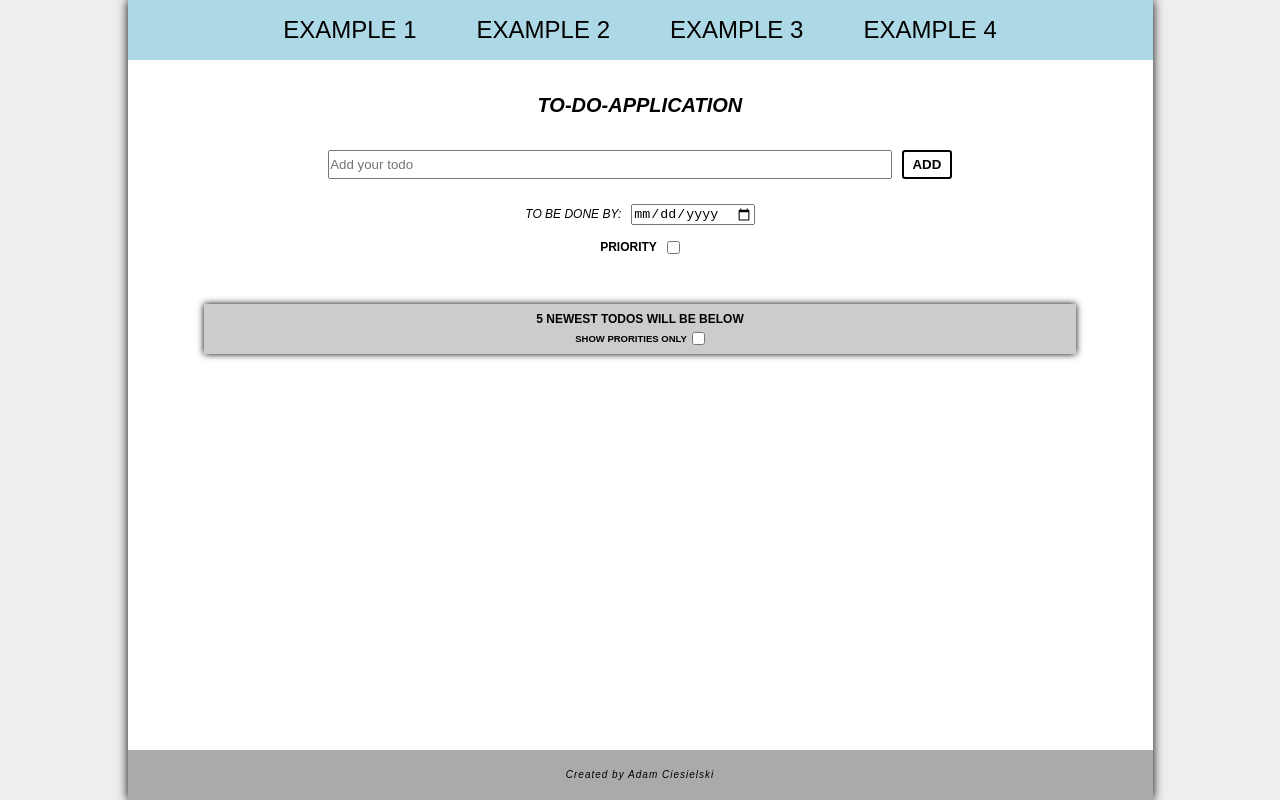
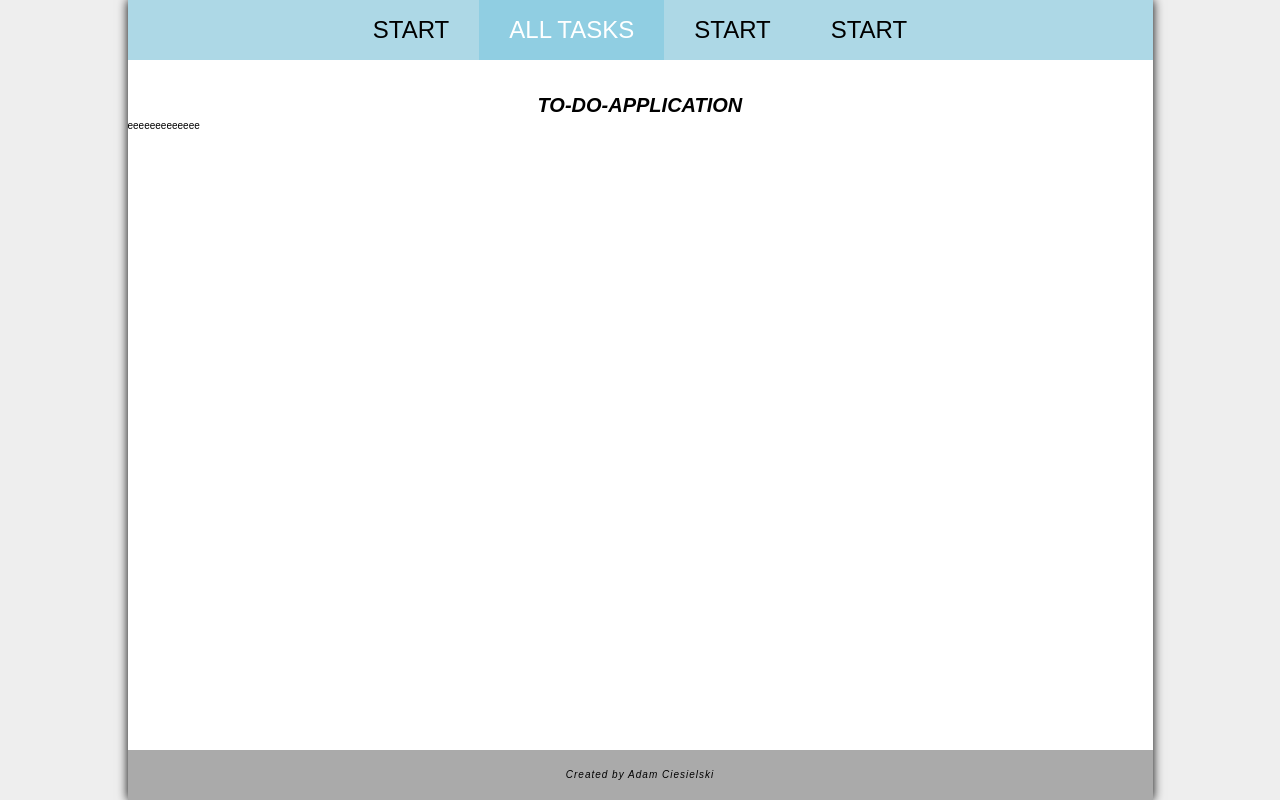
Before and after one commit to adcies/to-do-app, a React (Create React App) app: page /tasks in a window 1280 px wide. Built offline with nearby package versions, Linux system fonts and the light colour scheme.

Commit message:
add initial react router

```diff
--- a/package.json
+++ b/package.json
@@ -13,6 +13,7 @@
     "react": "^17.0.2",
     "react-dom": "^17.0.2",
     "react-redux": "^7.2.4",
+    "react-router-dom": "^5.2.0",
     "react-scripts": "4.0.3",
     "redux": "^4.1.0",
     "uuid": "^8.3.2",
--- a/src/App.js
+++ b/src/App.js
@@ -1,4 +1,6 @@
 import React from 'react';
+
+import { BrowserRouter as Router } from 'react-router-dom';
 
 import Header from './layout/Header/Header';
 import Main from './layout/Main/Main';
@@ -8,11 +10,13 @@ import './App.scss';
 
 function App() {
   return (
-    <div className="App">
-      <Header />
-      <Main />
-      <Footer />
-    </div>
+    <Router>
+      <div className="App">
+        <Header />
+        <Main />
+        <Footer />
+      </div>
+    </Router>
   );
 }
 
--- a/src/components/Task/Task.jsx
+++ b/src/components/Task/Task.jsx
@@ -18,7 +18,7 @@ const Task = ({ taskData }) => {
     dispatch(disable());
     setTimeout(() => {
       dispatch(enable(taskData));
-    }, 100);
+    }, 0);
   };
 
   const handleDelete = () => {
--- a/src/layout/Main/Main.jsx
+++ b/src/layout/Main/Main.jsx
@@ -1,15 +1,19 @@
 import React from 'react';
 
-import Form from '../../components/Form/Form';
-import ToDoList from '../../components/ToDoList/ToDoList';
+import { Route, Switch } from 'react-router';
+
+import Start from '../../pages/Start/Start';
+import AllTasks from '../../pages/AllTasks/AllTasks';
 
 import './Main.scss';
 
 const Main = () => {
   return (
     <main className="main">
-      <Form />
-      <ToDoList />
+      <Switch>
+        <Route path="/" exact component={Start} />
+        <Route path="/tasks" component={AllTasks} />
+      </Switch>
     </main>
   );
 };
--- a/src/layout/Navigation/Navigation.jsx
+++ b/src/layout/Navigation/Navigation.jsx
@@ -1,5 +1,8 @@
 import React from 'react';
 import { useState, useEffect, useRef } from 'react';
+
+import { NavLink } from 'react-router-dom';
+
 import gsap from 'gsap';
 
 import ToggleMainNav from '../../components/ToggleMainNav/ToggleMainNav';
@@ -48,10 +51,43 @@ const Navigation = () => {
     <>
       <nav ref={navigationRef} className="main-navigation">
         <ul className="main-navigation__list">
-          <li className="main-navigation__element">Example 1</li>
-          <li className="main-navigation__element">Example 2</li>
-          <li className="main-navigation__element">Example 3</li>
-          <li className="main-navigation__element">Example 4</li>
+          <li className="main-navigation__element">
+            <NavLink
+              to="/"
+              exact
+              className="main-navigation__element-href"
+              activeClassName="main-navigation__element-href--active"
+            >
+              Start
+            </NavLink>
+          </li>
+          <li className="main-navigation__element">
+            <NavLink
+              to="/tasks"
+              className="main-navigation__element-href"
+              activeClassName="main-navigation__element-href--active"
+            >
+              All tasks
+            </NavLink>
+          </li>
+          <li className="main-navigation__element">
+            <NavLink
+              to="/unknown"
+              className="main-navigation__element-href"
+              activeClassName="main-navigation__element-href--active"
+            >
+              Start
+            </NavLink>
+          </li>
+          <li className="main-navigation__element">
+            <NavLink
+              to="/somethingelse"
+              className="main-navigation__element-href"
+              activeClassName="main-navigation__element-href--active"
+            >
+              Start
+            </NavLink>
+          </li>
         </ul>
       </nav>
       {isGreaterThan1023px ? null : (
--- a/src/layout/Navigation/Navigation.scss
+++ b/src/layout/Navigation/Navigation.scss
@@ -40,22 +40,38 @@
     text-align: right;
     font-family: sans-serif;
     text-transform: uppercase;
-    padding-right: 30px;
-    padding-top: 10px;
-    padding-bottom: 5px;
     height: 15%;
     font-size: $nav-fontSize-mobile;
-    color: white;
     &:hover {
       @include mq(tablet-large) {
         background-color: $navHover-bgC-tabletLarge;
       }
     }
     @include mq(tablet-large) {
-      padding: 0 30px;
+      padding: 0;
       height: 100%;
-      color: black;
       cursor: pointer;
+    }
+    &-href {
+      display: inline-block;
+      width: 100%;
+      height: 100%;
+      color: white;
+      padding-right: 30px;
+      padding-top: 10px;
+      padding-bottom: 5px;
+      text-decoration: none;
+      @include mq(tablet-large) {
+        padding: 0 30px;
+        color: black;
+      }
+      &--active {
+        color: orange;
+        @include mq(tablet-large) {
+          background-color: $navHover-bgC-tabletLarge;
+          color: white;
+        }
+      }
     }
   }
 }
--- /dev/null
+++ b/src/pages/AllTasks/AllTasks.jsx
@@ -0,0 +1,7 @@
+import React from 'react';
+
+const CompleteList = () => {
+  return <div>eeeeeeeeeeeee</div>;
+};
+
+export default CompleteList;
--- /dev/null
+++ b/src/pages/Start/Start.jsx
@@ -0,0 +1,26 @@
+import React, { useEffect } from 'react';
+
+import { useDispatch } from 'react-redux';
+import { disable } from '../../actions';
+
+import Form from '../../components/Form/Form';
+import ToDoList from '../../components/ToDoList/ToDoList';
+
+const Start = () => {
+  const dispatch = useDispatch();
+  useEffect(() => {
+    return () => {
+      dispatch(disable());
+    };
+    // eslint-disable-next-line react-hooks/exhaustive-deps
+  }, []);
+
+  return (
+    <>
+      <Form />
+      <ToDoList />
+    </>
+  );
+};
+
+export default Start;
```
Also changed, not shown: 1 other file (tests, documents, lock files or other folders).
